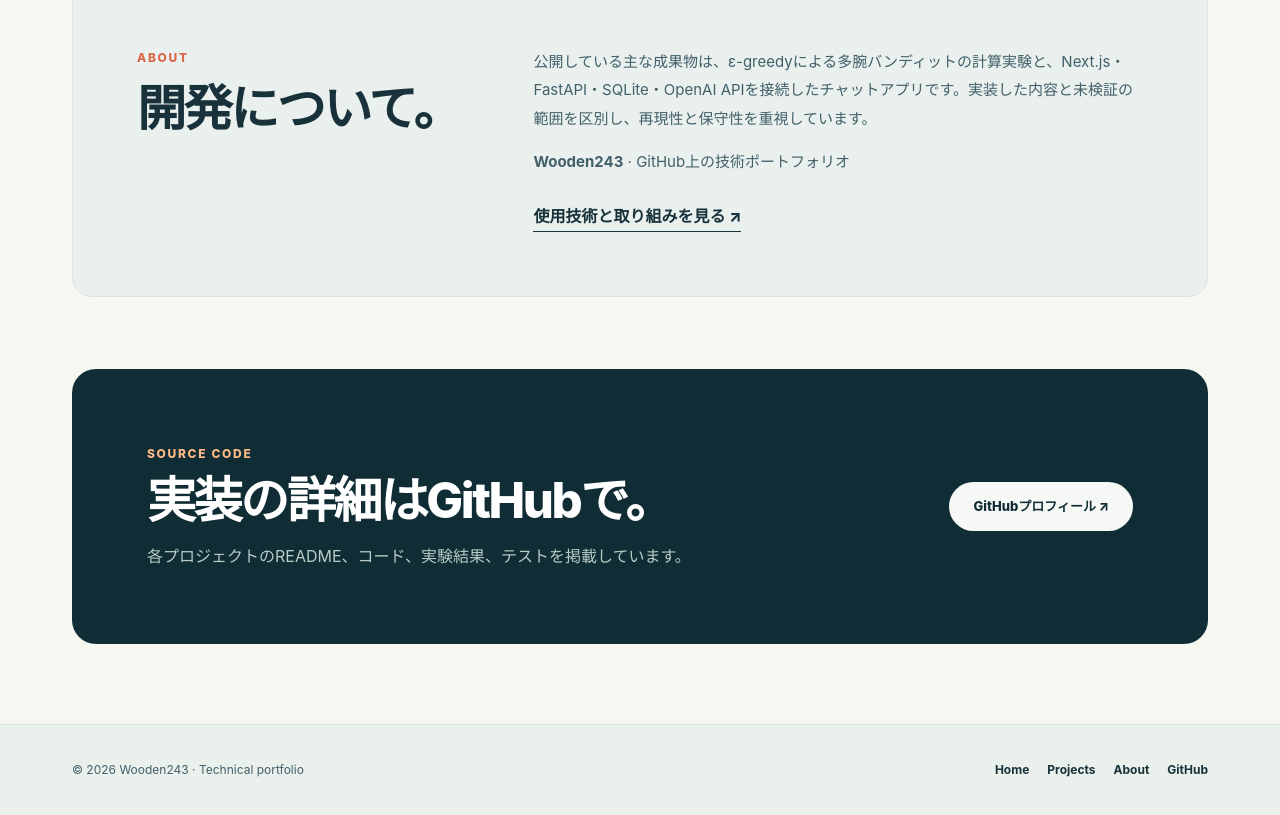
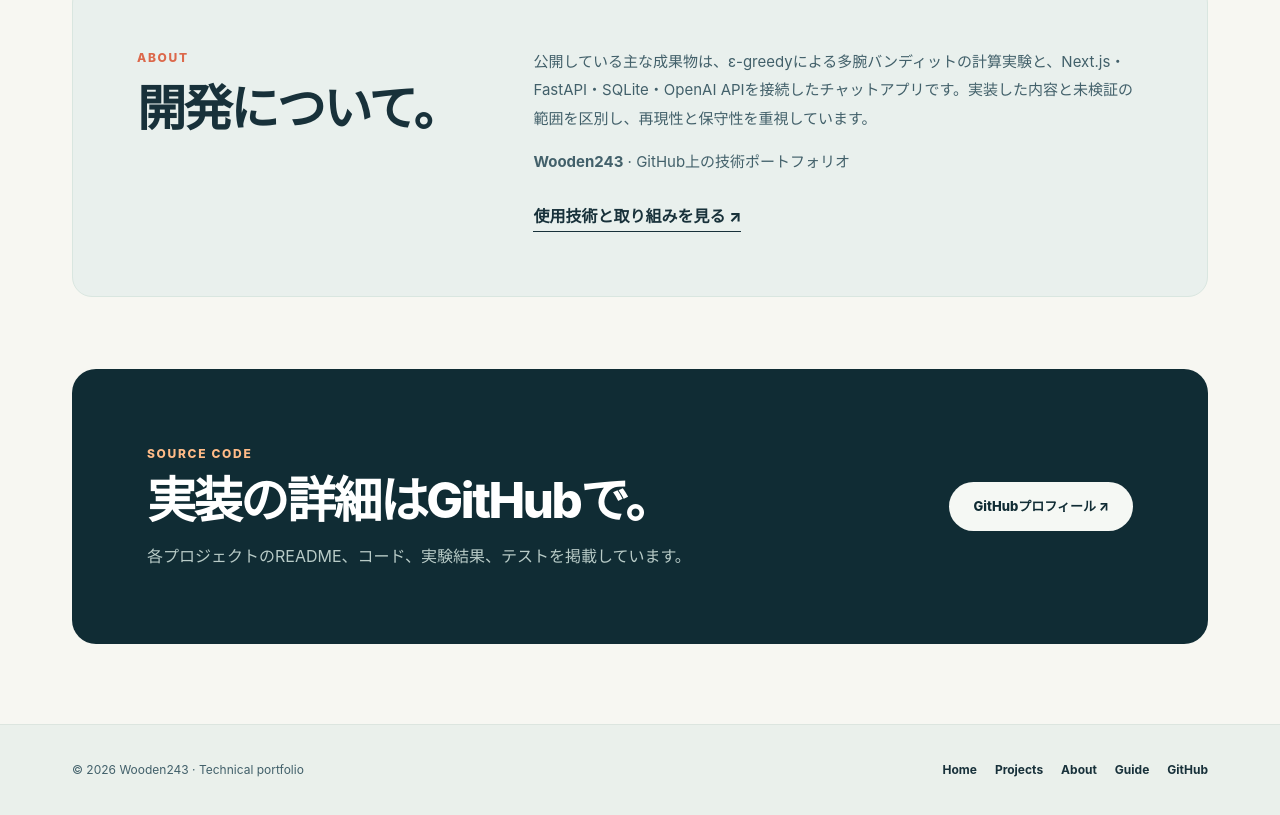
Before and after one commit to Wooden243/Resume-Website, a website with bundled scripts: page index.html in a window 1280 px wide. Shown: the part 2288-3103 px from the top of the page. Built offline with nearby package versions, Linux system fonts and the light colour scheme.

Commit message:
ui: connect portfolio guide and improve accessible search controls

```diff
--- a/index.html
+++ b/index.html
@@ -64,6 +64,6 @@
 </div></div></section>
 </main><footer class="site-footer"><div class="container footer-row">
 <p>© <span data-year>2026</span> Wooden243 · Technical portfolio</p>
-<nav class="footer-links" aria-label="フッターナビゲーション"><a href="index.html">Home</a><a href="projects/index.html">Projects</a><a href="resume/index.html">About</a><a href="https://github.com/Wooden243" target="_blank" rel="noopener noreferrer">GitHub</a></nav>
+<nav class="footer-links" aria-label="フッターナビゲーション"><a href="index.html">Home</a><a href="projects/index.html">Projects</a><a href="resume/index.html">About</a><a href="guide.html">Guide</a><a href="https://github.com/Wooden243" target="_blank" rel="noopener noreferrer">GitHub</a></nav>
 </div></footer>
 </body></html>
```
